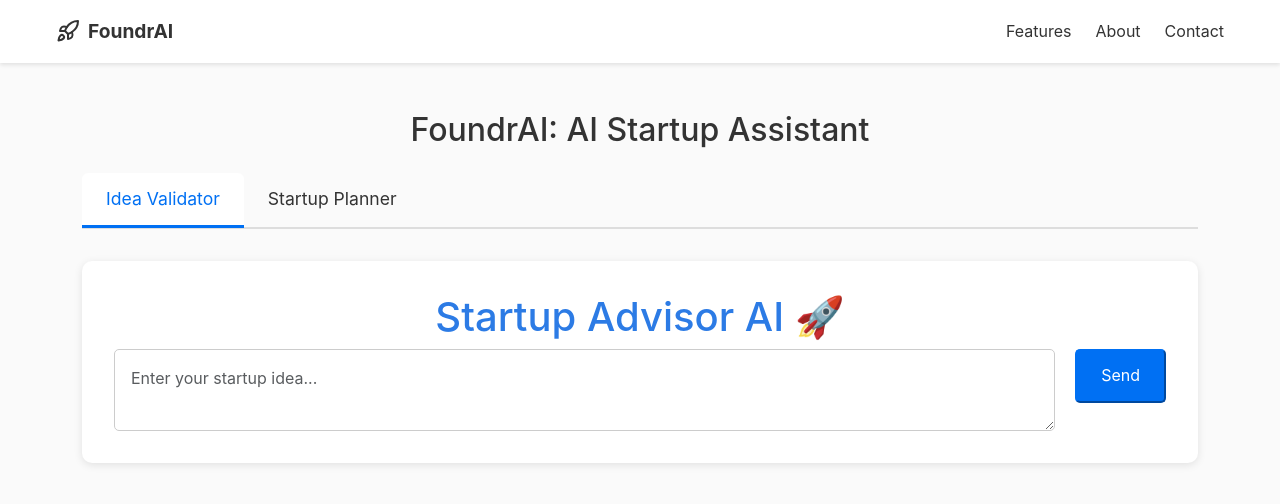
After one commit to FawazKhan1011/Cyber-Cypher-4.0, a Flask app: page /feature in a window 1280 px wide. The commit adds this page. Shown: the top 504 px of the page. Run offline with Flask 3, Linux system fonts and the light colour scheme.

Commit message:
added first ai model

```diff
--- a/app.py
+++ b/app.py
@@ -1,10 +1,55 @@
-from flask import Flask, render_template
+from flask import Flask, request, render_template
+import requests, os
+from dotenv import load_dotenv
+
+load_dotenv()
 
 app = Flask(__name__)
+
+API_URL = "https://api-inference.huggingface.co/models/mistralai/Mistral-7B-Instruct-v0.3"
+HEADERS = {"Authorization": f"Bearer {os.getenv('HUGGINGFACE_API_KEY')}"}
 
 @app.route("/")
 def home():
     return render_template("index.html")
 
+@app.route("/feature", methods=["GET", "POST"])
+def promt():
+    response_text = ""
+
+    if request.method == "POST":
+        user_input = request.form["idea"]
+
+        # Format input for clear, direct responses
+        formatted_input = (
+            "You are a professional startup advisor who provides clear, practical guidance "
+            "for launching, growing, and managing businesses, with a focus on tech, gaming, "
+            "and AI sectors. Provide responses directly without repeating the user's question. "
+            "Ensure your response is thorough, detailed, and step-by-step when applicable.\n\n"
+            "Question: " + user_input + "\n\nAnswer:"
+        )
+
+        payload = {"inputs": formatted_input}
+
+        # Call Hugging Face API
+        response = requests.post(API_URL, headers=HEADERS, json=payload)
+
+        if response.status_code == 200:
+            result = response.json()
+
+            if isinstance(result, list) and len(result) > 0:
+                full_response = result[0].get("generated_text", "").strip()
+
+                # Extract AI response after "Answer:"
+                if "Answer:" in full_response:
+                    response_text = full_response.split("Answer:", 1)[-1].strip()
+                else:
+                    response_text = full_response
+
+        else:
+            response_text = f"⚠️ Error: {response.status_code} - {response.text}"
+
+    return render_template("promt.html", response=response_text)
+
 if __name__ == "__main__":
     app.run(debug=True)
--- /dev/null
+++ b/static/promt.css
@@ -0,0 +1,297 @@
+/* Reset and Base Styles */
+* {
+  margin: 0;
+  padding: 0;
+  box-sizing: border-box;
+}
+
+body {
+  font-family: -apple-system, BlinkMacSystemFont, "Segoe UI", Roboto, "Helvetica Neue", Arial, sans-serif;
+  line-height: 1.6;
+  color: #333;
+  background-color: rgb(250, 250, 250);
+}
+
+  /* Header Styles */
+  header {
+    background-color: #fff;
+    box-shadow: 0 2px 4px rgba(0, 0, 0, 0.1);
+    position: sticky;
+    top: 0;
+    z-index: 1000;
+  }
+
+  nav {
+    display: flex;
+    justify-content: space-between;
+    align-items: center;
+    padding: 1rem;
+    max-width: 1200px;
+    margin: 0 auto;
+  }
+
+  .logo {
+    display: flex;
+    align-items: center;
+    font-weight: bold;
+    font-size: 1.2rem;
+  }
+
+  .logo svg {
+    margin-right: 0.5rem;
+  }
+
+  nav ul {
+    display: flex;
+    list-style: none;
+    margin: 0;
+  }
+
+  nav ul li {
+    margin-left: 1.5rem;
+
+  }
+
+  nav a {
+    text-decoration: none;
+    color: #333;
+  }
+
+  /* Main Content Styles */
+  main {
+    max-width: 1200px;
+    margin: 0 auto;
+    padding: 2rem 1rem;
+  }
+
+  .hero {
+    text-align: center;
+    padding: 4rem 0;
+  }
+
+  .hero h1 {
+    font-size: 2.5rem;
+    margin-bottom: 1rem;
+    color: #2c3e50;
+  }
+
+  .hero p {
+    font-size: 1.2rem;
+    color: #666;
+    max-width: 600px;
+    margin: 0 auto 2rem;
+  }
+
+  /* CTA Buttons */
+  .cta-buttons {
+    display: flex;
+    justify-content: center;
+    gap: 1rem;
+  }
+
+  .button {
+    display: inline-block;
+    padding: 0.75rem 1.5rem;
+    border-radius: 5px;
+    text-decoration: none;
+    font-weight: bold;
+    transition: background-color 0.3s ease;
+  }
+
+  .primary {
+    background-color: #0070f3;
+    color: #fff;
+  }
+
+  .primary:hover {
+    background-color: #0051cc;
+  }
+
+  .secondary {
+    background-color: #f5f5f5;
+    color: #333;
+  }
+
+  .secondary:hover {
+    background-color: #e5e5e5;
+  }
+
+  /* Features Section */
+  .features {
+    padding: 4rem 0;
+    background-color: #f9f9f9;
+  }
+
+  .features h2 {
+    font-size: 2rem;
+    text-align: center;
+    margin-bottom: 2rem;
+  }
+
+  .feature-grid {
+    display: grid;
+    grid-template-columns: repeat(auto-fit, minmax(250px, 1fr));
+    gap: 2rem;
+  }
+
+  .feature-card {
+    background-color: #fff;
+    padding: 2rem;
+    border-radius: 10px;
+    box-shadow: 0 4px 6px rgba(0, 0, 0, 0.1);
+    text-align: center;
+  }
+
+  .feature-card svg {
+    width: 48px;
+    height: 48px;
+    margin-bottom: 1rem;
+    color: #0070f3;
+  }
+
+  .feature-card h3 {
+    font-size: 1.2rem;
+    margin-bottom: 0.5rem;
+  }
+
+  .feature-card p {
+    color: #666;
+  }
+
+  /* CTA Section */
+  .cta {
+    text-align: center;
+    padding: 4rem 0;
+  }
+
+  .cta p {
+    max-width: 600px;
+    margin: 0 auto 2rem;
+    color: #666;
+  }
+
+  form {
+    display: flex;
+    gap:20px;
+  }
+
+  input[type="email"] {
+    flex-grow: 1;
+    padding: 0.75rem;
+    border: 1px solid #ccc;
+    border-radius: 5px;
+    font-size: 1rem;
+  }
+
+  /* Footer Styles */
+  footer {
+    background-color: #f5f5f5;
+    padding: 2rem 1rem;
+    text-align: center;
+  }
+
+  footer p {
+    margin-bottom: 1rem;
+    color: #666;
+  }
+
+  footer nav {
+    display: flex;
+    justify-content: center;
+    gap: 1rem;
+  }
+
+  footer a {
+    color: #333;
+    text-decoration: none;
+  }
+
+  /* Custom Styles for FoundrAI Single-Page Features */
+
+  /* Navigation Tabs for Feature Sections */
+  .nav-tabs {
+    border-bottom: 2px solid #ddd;
+    margin-bottom: 2rem;
+  }
+
+  .nav-tabs .nav-link {
+    color: #333;
+    background-color: transparent;
+    border: none;
+    font-size: 1.1rem;
+    padding: 0.75rem 1.5rem;
+    transition: all 0.3s ease;
+  }
+
+  .nav-tabs .nav-link:hover {
+    color: #0070f3;
+  }
+
+  .nav-tabs .nav-link.active {
+    color: #0070f3;
+    border-bottom: 3px solid #0070f3;
+  }
+
+  /* Feature Section Card */
+  .feature-section {
+    background: #fff;
+    border-radius: 10px;
+    box-shadow: 0 2px 8px rgba(0, 0, 0, 0.1);
+    padding: 2rem;
+    margin-bottom: 2rem;
+  }
+
+  /* Form and Textarea Styles */
+  textarea.form-control {
+    border-radius: 5px;
+    border: 1px solid #ccc;
+    padding: 1rem;
+    font-size: 1rem;
+    resize: vertical;
+  }
+
+  .btn-primary {
+    max-width: fit-content;
+    max-height: fit-content;
+    background-color: #0070f3;
+    border-color: #0070f3;
+    color:white;
+    font-size: 1rem;
+    padding: 0.75rem 1.5rem;
+    border-radius: 5px;
+    height:fit-content;
+    transition: background-color 0.3s ease, border-color 0.3s ease;
+  }
+
+  .btn-primary:hover {
+    background-color: #0051cc;
+    border-color: #0051cc;
+  }
+
+  /* AI Idea Validator Result Box */
+  #ideaResult {
+    margin-top: 1.5rem;
+    padding: 1rem;
+    border-left: 4px solid #0070f3;
+    background: #fafafa;
+    border-radius: 5px;
+    font-size: 0.95rem;
+    line-height: 1.5;
+  }
+
+  /* Responsive Design */
+  @media (max-width: 768px) {
+    nav ul {
+      display: none;
+    }
+
+    .cta-buttons {
+      flex-direction: column;
+    }
+
+    .button,
+    input[type="email"],
+    button[type="submit"] {
+      width: 100%;
+    }
+  }
--- /dev/null
+++ b/static/script.js
@@ -0,0 +1,13 @@
+// Function to toggle sections
+function showSection(sectionId) {
+    document.querySelectorAll(".feature-section").forEach((section) => {
+        section.style.display = "none";
+    });
+    document.getElementById(sectionId).style.display = "block";
+
+    const buttons = document.querySelectorAll(".nav-tabs .nav-link");
+    buttons.forEach(button => {
+        button.classList.remove("active");
+    });
+    document.querySelector(`.nav-tabs .nav-link[data-target="${sectionId}"]`).classList.add("active");
+}
--- /dev/null
+++ b/templates/promt.html
@@ -0,0 +1,64 @@
+<!DOCTYPE html>
+<html lang="en">
+<head>
+    <meta charset="UTF-8">
+    <meta name="viewport" content="width=device-width, initial-scale=1.0">
+    <title>FoundrAI - AI Startup Assistant</title>
+    <link rel="stylesheet" href="https://cdn.jsdelivr.net/npm/bootstrap@5.3.0/dist/css/bootstrap.min.css">
+    <link rel="stylesheet" href="{{ url_for('static', filename='promt.css') }}">
+</head>
+<body>
+    <header>
+        <nav>
+            <div class="logo">
+                <svg xmlns="http://www.w3.org/2000/svg" width="24" height="24" viewBox="0 0 24 24" fill="none" stroke="currentColor" stroke-width="2" stroke-linecap="round" stroke-linejoin="round" class="icon"><path d="M4.5 16.5c-1.5 1.26-2 5-2 5s3.74-.5 5-2c.71-.84.7-2.13-.09-2.91a2.18 2.18 0 0 0-2.91-.09z"></path><path d="m12 15-3-3a22 22 0 0 1 2-3.95A12.88 12.88 0 0 1 22 2c0 2.72-.78 7.5-6 11a22.35 22.35 0 0 1-4 2z"></path><path d="M9 12H4s.55-3.03 2-4c1.62-1.08 5 0 5 0"></path><path d="M12 15v5s3.03-.55 4-2c1.08-1.62 0-5 0-5"></path></svg>
+                <span>FoundrAI</span>
+            </div>
+            <ul>
+                <li><a href="#features">Features</a></li>
+                <li><a href="#about">About</a></li>
+                <li><a href="#contact">Contact</a></li>
+            </ul>
+        </nav>
+    </header>
+<div class="container mt-5">
+
+    <h2 class="text-center">FoundrAI: AI Startup Assistant</h2>
+
+    <!-- Navigation Tabs -->
+    <ul class="nav nav-tabs mt-4">
+        <li class="nav-item">
+            <a class="nav-link active" href="#" onclick="showSection('idea-validator')" data-target="idea-validator">Idea Validator</a>
+        </li>
+        <li class="nav-item">
+            <a class="nav-link" href="#" onclick="showSection('startup-planner')" data-target="startup-planner">Startup Planner</a>
+        </li>
+    </ul>
+
+    <!-- Idea Validator Section -->
+    <div id="idea-validator" class="feature-section">
+        <div class="chat-container">
+            <h1 style="text-align: center; color: #2c7be5;">Startup Advisor AI 🚀</h1>
+            {% if response %}
+            <div class="response">
+                <h3>AI Response:</h3>
+                <p>{{ response }}</p>
+            </div>
+            {% endif %}
+        </div>
+        <form class="input-area" action="/feature" method="post">
+            <textarea class="form-control" name="idea" placeholder="Enter your startup idea..." required>{{ request.form['idea'] if request.form['idea'] else '' }}</textarea>
+            <button type="submit" class="btn-primary" >Send</button>
+        </form></div>
+
+    <!-- Startup Planner Section (Placeholder) -->
+    <div id="startup-planner" class="feature-section" style="display: none;">
+        <h3 class="mt-4">AI Startup Planner (Coming Soon)</h3>
+        <p>Get a personalized roadmap for your startup journey.</p>
+    </div>
+
+</div>
+
+<script src="{{ url_for('static', filename='script.js') }}"></script>
+</body>
+</html>
```
Also changed, not shown: templates/index.html (+1 -9 lines), 1 other file.
